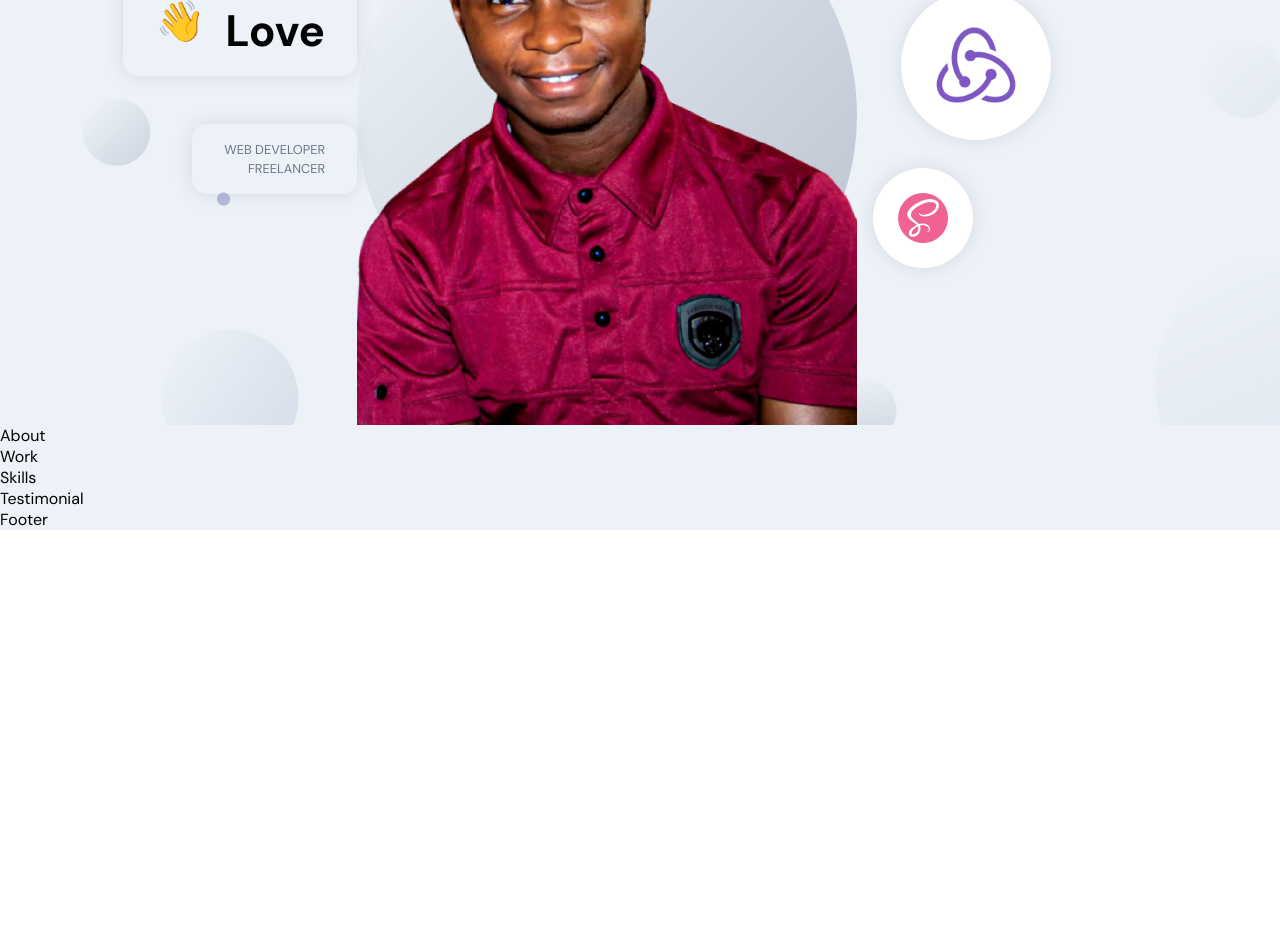
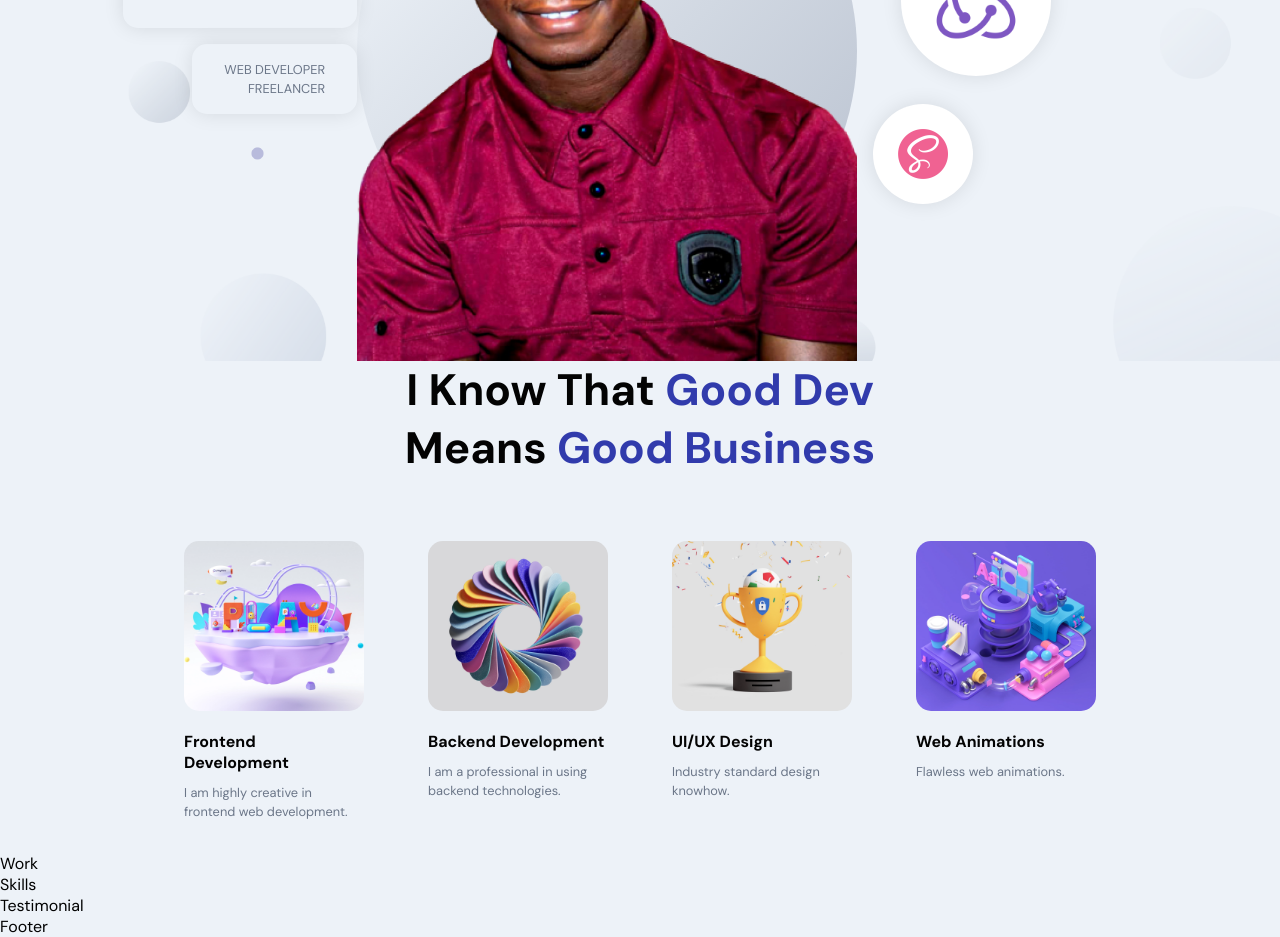
Before and after one commit to dvelatcodes/dvelatPortfolio, a React (Create React App) app: page / in a window 1280 px wide. Shown: the part 360-1297 px from the top of the page. Before the commit the page ends 890 px from the top, so only its background shows below. Built offline with nearby package versions, Linux system fonts and the light colour scheme.

Commit message:
feature: implemented about page

```diff
--- a/src/container/About/About.jsx
+++ b/src/container/About/About.jsx
@@ -1,7 +1,61 @@
-import React from "react";
+import React, { useState, useEffect } from "react";
+import { motion } from "framer-motion";
 import "./About.scss";
+import { images } from "../../constants";
+
+const abouts = [
+  {
+    title: "Frontend Development",
+    description: "I am highly creative in frontend web development.",
+    imgUrl: images.about01,
+  },
+  {
+    title: "Backend Development",
+    description: "I am a professional in using backend technologies.",
+    imgUrl: images.about02,
+  },
+  {
+    title: "UI/UX Design",
+    description: "Industry standard design knowhow.",
+    imgUrl: images.about03,
+  },
+  {
+    title: "Web Animations",
+    description: "Flawless web animations.",
+    imgUrl: images.about04,
+  },
+];
 const About = () => {
-  return <div>About</div>;
+  return (
+    <>
+      <h2 className="head-text">
+        I Know That
+        <span> Good Dev</span>
+        <br />
+        Means
+        <span> Good Business</span>
+      </h2>
+      <div className="app__profiles">
+        {abouts.map((about, index) => (
+          <motion.div
+            key={about.title + index}
+            whileInView={{ opacity: 1 }}
+            whileHover={{ scale: 1.1 }}
+            transition={{ duration: 0.5, type: "tween" }}
+            className="app__profile-item"
+          >
+            <img src={about.imgUrl} alt={about.title} />
+            <h2 className="bold-text" style={{ marginTop: 20 }}>
+              {about.title}
+            </h2>
+            <p className="p-text" style={{ marginTop: 10 }}>
+              {about.description}
+            </p>
+          </motion.div>
+        ))}
+      </div>
+    </>
+  );
 };
 
 export default About;
--- a/src/container/About/About.scss
+++ b/src/container/About/About.scss
@@ -0,0 +1,38 @@
+.app__about{
+    flex: 1;
+    width: 100%;
+    flex-direction: column;
+}
+
+.app__profiles{
+    display: flex;
+    justify-content: center;
+    align-items: flex-start;
+    flex-wrap: wrap;
+    margin-top: 2rem;
+}
+
+.app__profile-item{
+    width: 180px;
+    display: flex;
+    justify-content: flex-start;
+    align-items: flex-start;
+    flex-direction: column;
+    margin: 2rem;
+
+    img{
+        width: 100%;
+        height: 170px;
+        border-radius: 15px;
+        object-fit: cover;
+    }
+
+    @media screen and (min-width : 2000px) {
+        width: 370px;
+        margin: 2rem 4rem;
+
+        img{
+            height: 320px;
+        }
+    }
+}
--- a/src/container/Header/Header.scss
+++ b/src/container/Header/Header.scss
@@ -20,14 +20,19 @@
     height: 100%;
     flex-direction: row;
 
-    padding: 6rem 2rem 0;
+    padding: 2rem 2rem 0;
 
 
     @media screen and (min-width : 2000px) {
         padding-top: 8rem;
     }
     @media screen and (max-width : 1200px) {
+        // flex-direction: column;
+        padding-bottom: 6rem;
+    }
+    @media screen and (max-width : 833px) {
         flex-direction: column;
+        padding-top: 6rem;
     }
     @media screen and (max-width : 400px) {
         padding: 6rem 1rem 2rem;
@@ -68,7 +73,7 @@
 
     .tag-cmp{
         flex-direction: column;
-        margin-top: 3rem;
+        margin-top: 1rem;
 
         p{
             width: 100%;
```
